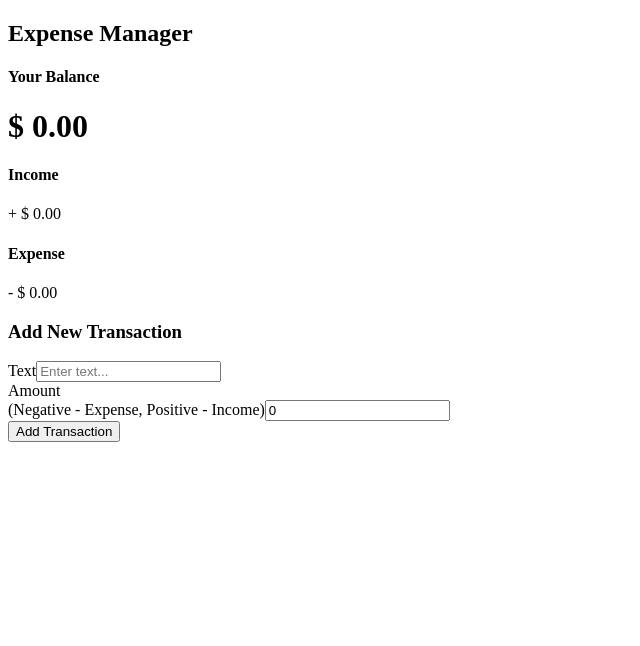
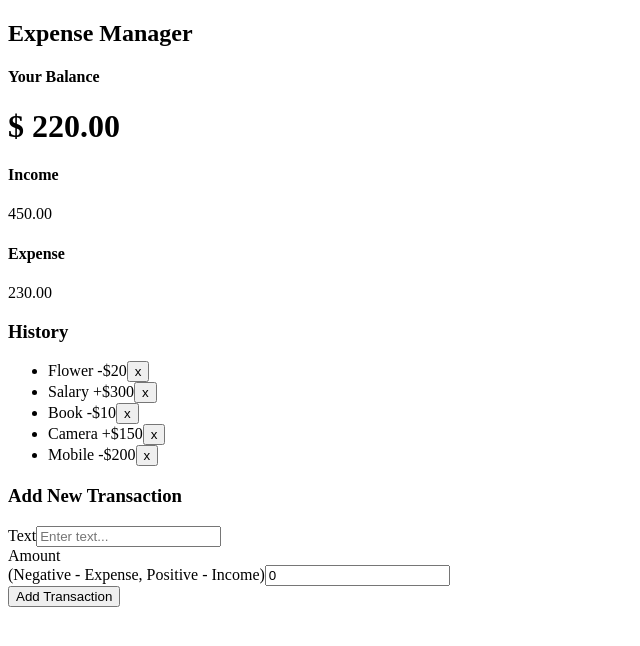
Before and after one commit to asimazher/expense-management-system, a React (Create React App) app: page / in a window 1280 px wide. Shown: the top 646 px of the page, without its empty margins (0-640 px from the left). Built offline with nearby package versions, Linux system fonts and the light colour scheme.

Commit message:
transaction-balance-income/expense - implemented

```diff
--- a/src/App.js
+++ b/src/App.js
@@ -3,17 +3,20 @@ import AddTransaction from './components/AddTransaction';
 import Balance from './components/Balance';
 import Header from './components/Header';
 import IncomeExpenses from './components/IncomeExpenses';
+import TransactionList from './components/TransactionList';
+import { GlobalProvider } from './context/GlobalState';
 
 function App() {
   return (
-    <div className="">
+    <GlobalProvider>
       <Header />
       <div className='container'>
         <Balance/>
         <IncomeExpenses />
+        <TransactionList />
         <AddTransaction />
-      </div>
     </div>
+    </GlobalProvider>
   );
 }
 
--- a/src/components/Balance.js
+++ b/src/components/Balance.js
@@ -1,10 +1,17 @@
-import React from 'react'
+import React, { useContext } from 'react'
+import { GlobalContext } from '../context/GlobalState'
+
 
 const Balance = () => {
+    const { transactions } = useContext(GlobalContext)
+
+    const amounts = transactions.map(transaction => transaction.amount)
+    const total = amounts.reduce((total, item) => (total = total + item), 0).toFixed(2)
+
   return (
     <div>
       <h4>Your Balance</h4>
-      <h1 id='balance'>$ 0.00</h1>
+      <h1>$ {total}</h1>
     </div>
   )
 }
--- a/src/components/IncomeExpenses.js
+++ b/src/components/IncomeExpenses.js
@@ -1,15 +1,25 @@
-import React from 'react'
+import React, { useContext } from 'react'
+import { GlobalContext } from '../context/GlobalState'
+
 
 const IncomeExpenses = () => {
+
+    const { transactions } = useContext(GlobalContext)
+
+    const amounts = transactions.map(transaction => transaction.amount)
+    const income = amounts.filter(item => item > 0).reduce((total, item) => (total= total + item), 0).toFixed(2)
+
+    const expense = (amounts.filter(item => item < 0).reduce((total, item) => (total= total + item), 0) * -1).toFixed(2)
+
   return (
     <div className='inc-exp-container'>
         <div>
             <h4>Income</h4>
-            <p className='money plus'>+ $ 0.00</p>
+            <p className='money plus'>{income}</p>
         </div>
         <div>
             <h4>Expense</h4>
-            <p className='money minus'>- $ 0.00</p>
+            <p className='money minus'>{expense}</p>
         </div>
 
     </div>
--- /dev/null
+++ b/src/components/Transaction.js
@@ -0,0 +1,16 @@
+import React from 'react'
+
+const Transaction = ({ transaction }) => {
+    const sign = transaction.amount < 0 ? '-' : '+'
+  return (
+    <div>
+        <li className={ transaction.amount < 0 ? 'minus' : 'plus'}>
+                {transaction.text} <span>{sign}${Math.abs(transaction.amount)}</span>
+                <button className='delete-btn'>x</button>
+        </li>
+
+    </div>
+  )
+}
+
+export default Transaction
--- /dev/null
+++ b/src/components/TransactionList.js
@@ -0,0 +1,22 @@
+import React, { useContext } from 'react'
+import { GlobalContext } from '../context/GlobalState'
+import Transaction from './Transaction'
+
+
+const TransactionList = () => {
+
+    const { transactions } = useContext(GlobalContext)
+
+  return (
+    <div>
+        <h3>History</h3>
+        <ul className='list'>
+            {transactions.map(transaction => (
+                <Transaction key={transaction.id} transaction={transaction} />
+            ) )}
+        </ul>
+    </div>
+  )
+}
+
+export default TransactionList
--- /dev/null
+++ b/src/context/AppReducer.js
@@ -0,0 +1,6 @@
+export default(state, action) => {
+    switch(action.type){
+        default:
+            return state;
+    }
+}
--- /dev/null
+++ b/src/context/GlobalState.js
@@ -0,0 +1,27 @@
+import React, { createContext, useReducer } from "react";
+import AppReducer from "./AppReducer";
+
+//initial state
+const initialState = {
+  transactions: [
+    { id: 1, text: "Flower", amount: -20 },
+    { id: 2, text: "Salary", amount: 300 },
+    { id: 3, text: "Book", amount: -10 },
+    { id: 4, text: "Camera", amount: 150 },
+    { id: 5, text: "Mobile", amount: -200 },
+  ],
+};
+
+// create context
+export const GlobalContext = createContext(initialState);
+
+// provider component
+export const GlobalProvider = ({ children }) => {
+  const [state, dispatch] = useReducer(AppReducer, initialState);
+
+  return (
+    <GlobalContext.Provider value={{ transactions: state.transactions }}>
+      {children}
+    </GlobalContext.Provider>
+  );
+};
```
